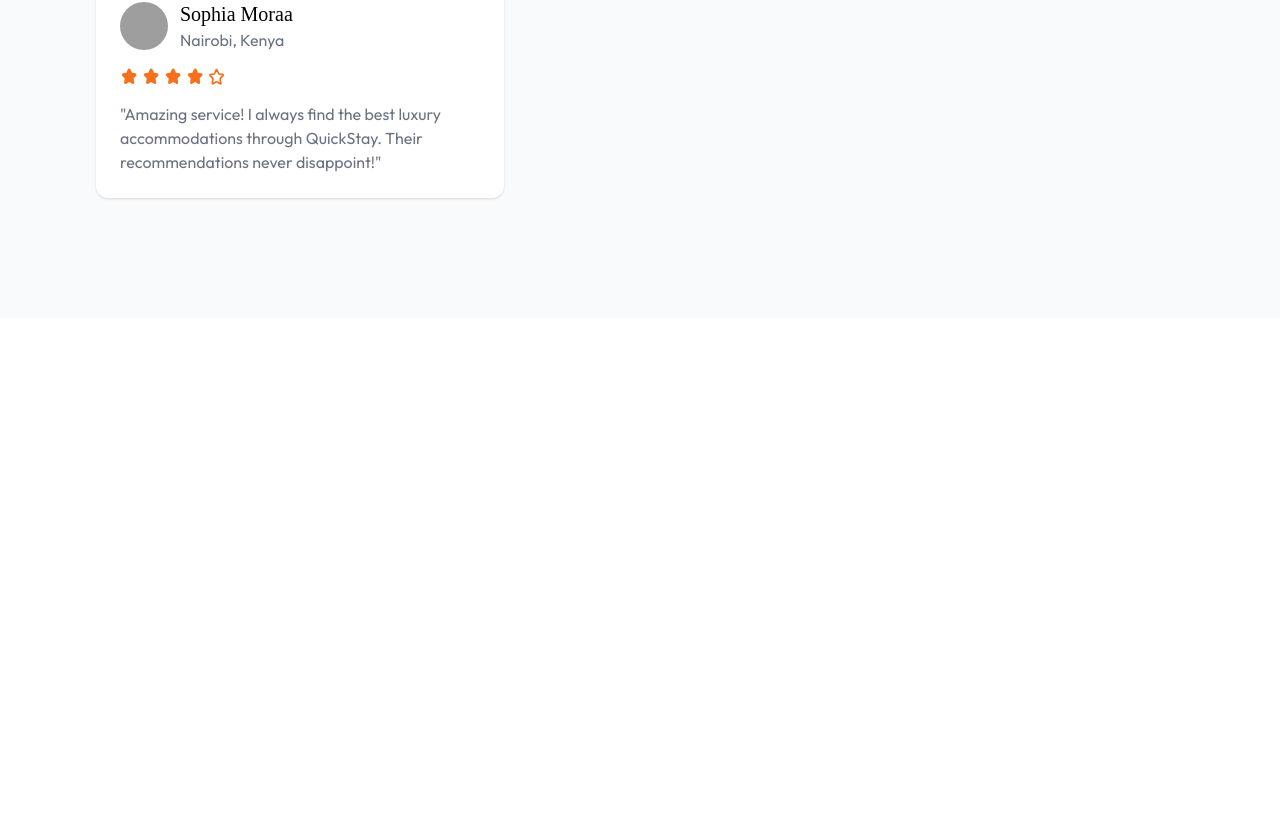
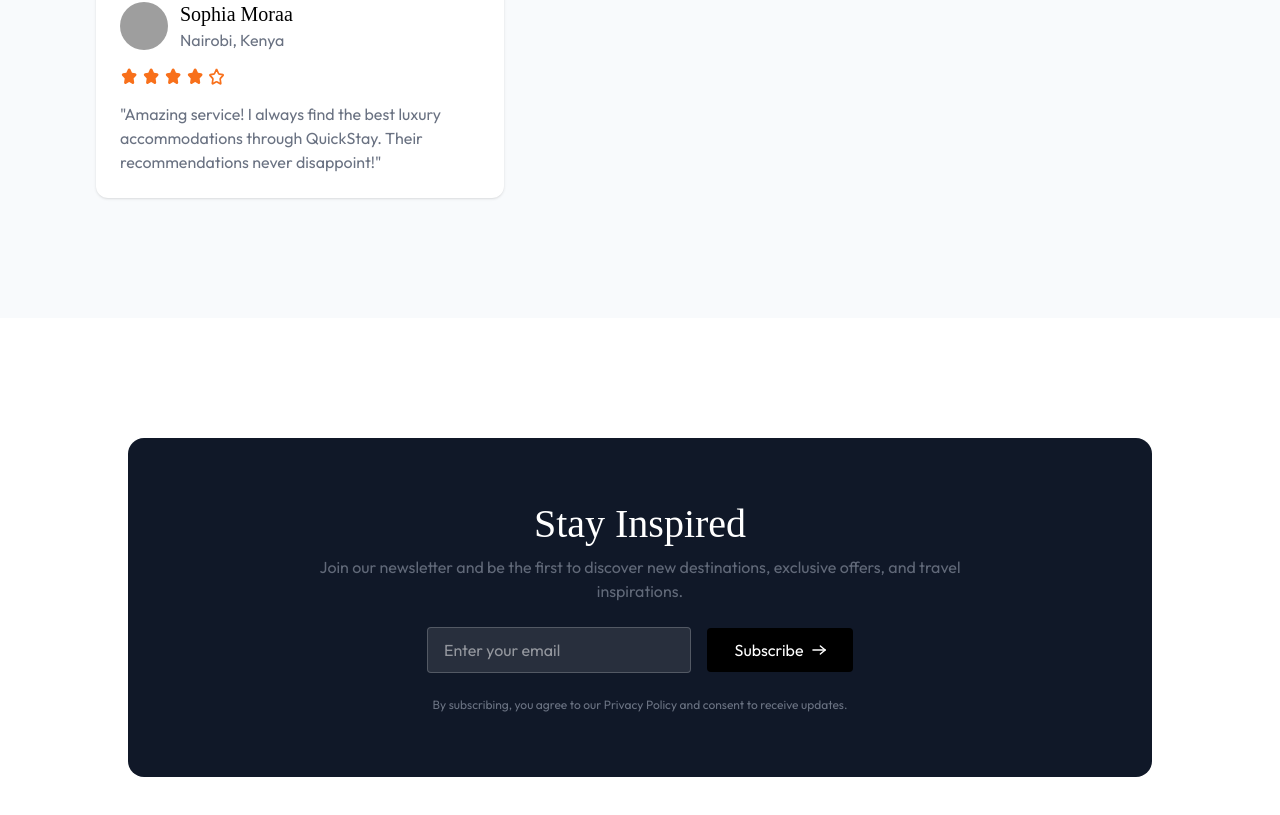
Before and after one commit to MwaranoKelvin/Final-Project, a React (Vite) app in the folder Client/: page / in a window 1280 px wide. Shown: the part 3167-3982 px from the top of the page. Before the commit the page ends 3485 px from the top, so only its background shows below. Built offline with nearby package versions, Linux system fonts and the light colour scheme; no server answers; grey boxes are pictures that could not be loaded; a web font is replaced by a local one.

Commit message:
Completed the NewsLetter File

```diff
--- a/Client/src/components/FeaturedDestination.jsx
+++ b/Client/src/components/FeaturedDestination.jsx
@@ -9,7 +9,7 @@
   return (
     <div className='flex flex-col items-center px-6 md:px-16 lg:px-24 bg-slate-50 py-20'>
       <Title title='Featured Destination' subTitle='Discover our handpicked selection of exceptional properties around the world, offering unparalled luxury and unforgettable experiences.'/>
-        <div class='flex flex-wrap items-center justify-center gap-6 mt-20'>
+        <div className='flex flex-wrap items-center justify-center gap-6 mt-20'>
             {roomsDummyData.slice(0,4).map((room, index)=>(
                 <HotelCard key={room._id} room={room} index={index} />
             ))}
--- /dev/null
+++ b/Client/src/components/NewsLetter.jsx
@@ -0,0 +1,21 @@
+import React from 'react';
+import { assets } from '../assets/assets';
+import Title from './Title';
+
+const NewsLetter = () => {
+    return (
+        <div className="flex flex-col items-center max-w-5xl lg:w-full rounded-2xl px-4 py-12 md:py-16 mx-2 lg:mx-auto my-30 bg-gray-900 text-white">
+            <Title title="Stay Inspired" subTitle='Join our newsletter and be the first to discover new destinations, exclusive offers, and travel inspirations.'/>
+
+            <div className="flex flex-col md:flex-row items-center justify-center gap-4 mt-6">
+                <input type="text" className="bg-white/10 px-4 py-2.5 border border-white/20 rounded outline-none max-w-66 w-full" placeholder="Enter your email" />
+                <button className="flex items-center justify-center gap-2 group bg-black px-4 md:px-7 py-2.5 rounded active:scale-95 transition-all">Subscribe
+                    <img src={assets.arrowIcon} alt="arrow-icon" className='w-3.5 invert group-hover:translate-x-1 transition-all' />
+                </button>
+            </div>
+            <p className="text-gray-500 mt-6 text-xs text-center">By subscribing, you agree to our Privacy Policy and consent to receive updates.</p>
+        </div>
+    )
+}
+
+export default NewsLetter;
--- a/Client/src/components/StarRating.jsx
+++ b/Client/src/components/StarRating.jsx
@@ -1,10 +1,10 @@
 import React from 'react'
 import { assets } from '../assets/assets'
 
-const StarRating = ({rating=4}) => {
+const StarRating = ({rating = 4}) => {
     return (
         <>
-            {Array(5).fill(0).map((_, index) => (
+            {Array(5).fill('').map((_, index) => (
                 <img src={rating > index ? assets.starIconFilled : assets.starIconOutlined} alt="star-icon" className='w-4.5 h-4.5' />
             ))}
 
--- a/Client/src/pages/Home.jsx
+++ b/Client/src/pages/Home.jsx
@@ -3,6 +3,7 @@
 import FeaturedDestination from '../components/FeaturedDestination';
 import ExclusiveOffers from '../components/ExclusiveOffers';
 import Testimonial from '../components/Testimonial';
+import NewsLetter from '../components/NewsLetter';
 
 const Home = () => {
   return (
@@ -11,6 +12,7 @@
         <FeaturedDestination />
         <ExclusiveOffers />
         <Testimonial />
+        <NewsLetter />
     </>
   )
 }
```
